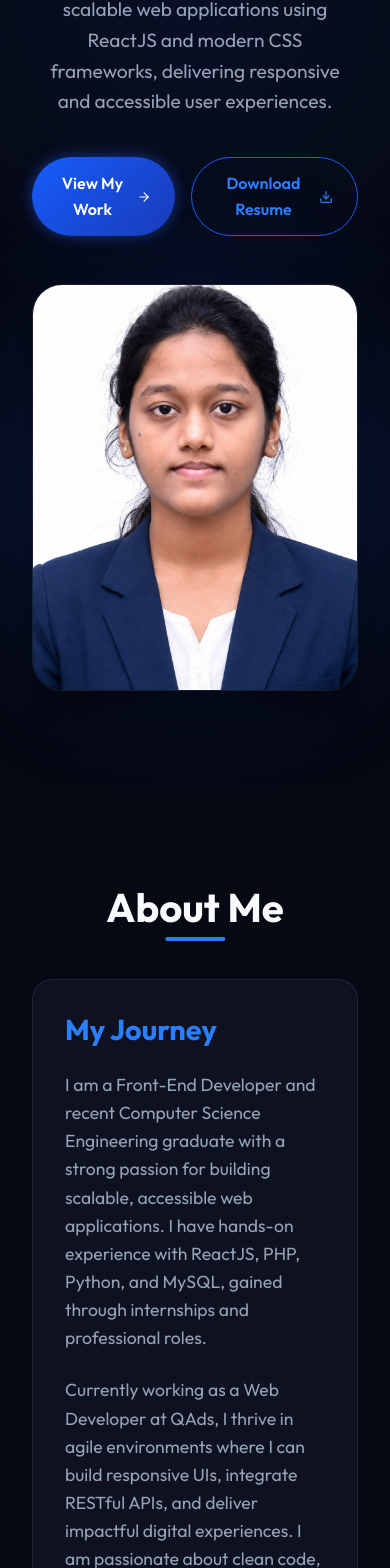
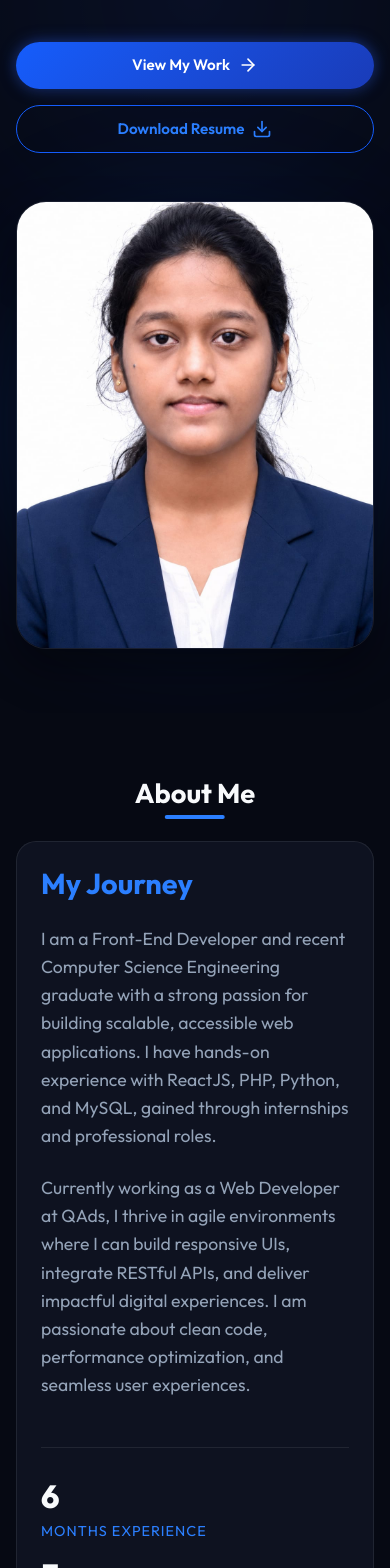
Before and after one commit to Ronsiaj/Ronsia_Pathees_Portfolio, a React (Vite) app: page / in a window 390 px wide. Shown: the part 425-1993 px from the top of the page. Built offline with nearby package versions, Linux system fonts and the light colour scheme.

Commit message:
Made website mobile responsive

```diff
--- a/src/components/About.css
+++ b/src/components/About.css
@@ -115,3 +115,19 @@
     padding: 2rem;
   }
 }
+
+@media (max-width: 576px) {
+  .about-text {
+    padding: 1.5rem;
+  }
+  .stat-number {
+    font-size: 2rem;
+  }
+  .stats-container {
+    gap: 1rem;
+    flex-direction: column;
+  }
+  .highlight-card {
+    padding: 1.5rem;
+  }
+}
--- a/src/components/Certificates.css
+++ b/src/components/Certificates.css
@@ -200,3 +200,12 @@
     grid-template-columns: 1fr;
   }
 }
+
+@media (max-width: 480px) {
+  .certificate-card {
+    padding: 1.2rem;
+  }
+  .cert-image-wrapper {
+    height: 150px;
+  }
+}
--- a/src/components/Contact.css
+++ b/src/components/Contact.css
@@ -108,3 +108,13 @@
     font-size: 1rem;
   }
 }
+
+@media (max-width: 480px) {
+  .contact-text h3 {
+    font-size: 1.6rem;
+  }
+  .contact-icon {
+    width: 40px;
+    height: 40px;
+  }
+}
--- a/src/components/Experience.css
+++ b/src/components/Experience.css
@@ -147,3 +147,15 @@
     padding: 1.5rem;
   }
 }
+
+@media (max-width: 480px) {
+  .exp-points li {
+    font-size: 0.9rem;
+  }
+  .company-name {
+    font-size: 1rem;
+  }
+  .experience-content {
+    padding: 1.2rem;
+  }
+}
--- a/src/components/Hero.css
+++ b/src/components/Hero.css
@@ -141,3 +141,23 @@
     display: none; /* Hide on very small screens to avoid clutter */
   }
 }
+
+@media (max-width: 576px) {
+  .hero-title {
+    font-size: 2rem;
+  }
+
+  .hero-title .text-gradient {
+    white-space: normal;
+  }
+
+  .hero-cta {
+    flex-direction: column;
+    gap: 1rem;
+    align-items: stretch;
+  }
+
+  .hero-cta .btn {
+    width: 100%;
+  }
+}
--- a/src/components/Projects.css
+++ b/src/components/Projects.css
@@ -115,3 +115,12 @@
     grid-template-columns: 1fr;
   }
 }
+
+@media (max-width: 480px) {
+  .project-content {
+    padding: 1.2rem;
+  }
+  .project-image-container {
+    height: 180px;
+  }
+}
--- a/src/components/Publications.css
+++ b/src/components/Publications.css
@@ -76,3 +76,13 @@
     grid-template-columns: 1fr;
   }
 }
+
+@media (max-width: 480px) {
+  .publication-card {
+    padding: 1.2rem;
+  }
+  .pub-icon-wrapper {
+    width: 45px;
+    height: 45px;
+  }
+}
--- a/src/components/SkillsEducation.css
+++ b/src/components/SkillsEducation.css
@@ -175,3 +175,13 @@
     grid-template-columns: 1fr;
   }
 }
+
+@media (max-width: 480px) {
+  .institution-row {
+    flex-direction: column;
+    gap: 0.2rem;
+  }
+  .timeline-content {
+    padding: 1.2rem;
+  }
+}
--- a/src/index.css
+++ b/src/index.css
@@ -167,3 +167,35 @@ section {
 .delay-100 { animation-delay: 100ms; }
 .delay-200 { animation-delay: 200ms; }
 .delay-300 { animation-delay: 300ms; }
+
+@media (max-width: 768px) {
+    .container {
+        padding: 0 1.5rem;
+    }
+    section {
+        padding: 4rem 0;
+    }
+    .section-title {
+        font-size: 2rem;
+        margin-bottom: 2rem;
+    }
+    .glass-card {
+        padding: 1.5rem;
+    }
+}
+
+@media (max-width: 480px) {
+    .container {
+        padding: 0 1rem;
+    }
+    .section-title {
+        font-size: 1.7rem;
+    }
+    .glass-card {
+        padding: 1.2rem;
+    }
+    .btn {
+        padding: 0.7rem 1.2rem;
+        font-size: 0.95rem;
+    }
+}
```
